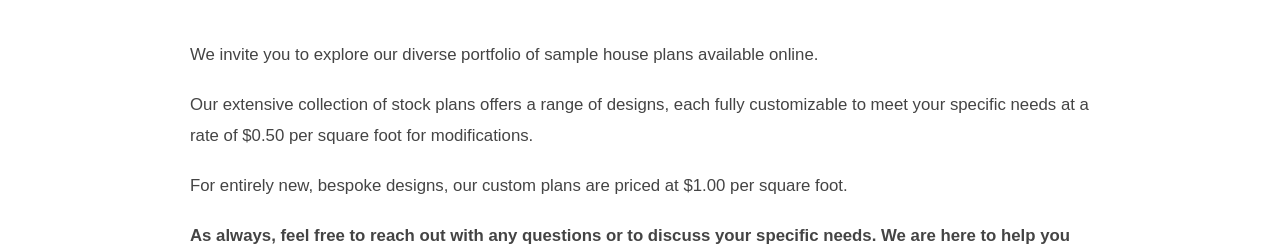
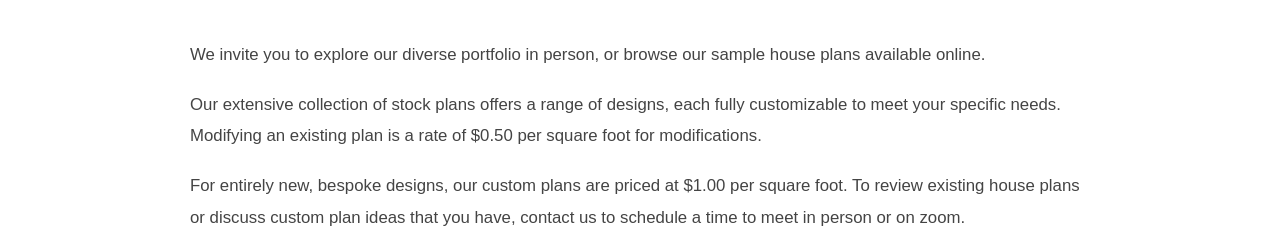
Before and after one commit to devbydesign/Jlhomedesigns, a website: page house-plan-custom.html in a window 1280 px wide. Shown: the part 570-816 px from the top of the page. Drawn offline with Linux system fonts and the light colour scheme.

Commit message:
Update house-plan-custom.html

```diff
--- a/house-plan-custom.html
+++ b/house-plan-custom.html
@@ -22,9 +22,9 @@
     <section id="plan-description">
         <div class="container">
             <h3>Custom Home Plans</h3>
-            <p>We invite you to explore our diverse portfolio of sample house plans available online.</p>
-            <p>Our extensive collection of stock plans offers a range of designs, each fully customizable to meet your specific needs at a rate of $0.50 per square foot for modifications.</p>
-            <p>For entirely new, bespoke designs, our custom plans are priced at $1.00 per square foot.</p>
+            <p>We invite you to explore our diverse portfolio  in person, or browse our sample house plans available online.</p>
+            <p>Our extensive collection of stock plans offers a range of designs, each fully customizable to meet your specific needs. Modifying an existing plan is a rate of $0.50 per square foot for modifications.</p>
+            <p>For entirely new, bespoke designs, our custom plans are priced at $1.00 per square foot. To review existing house plans or discuss custom plan ideas that you have, contact us to schedule a time to meet in person or on zoom.</p>
             <p><strong>As always, feel free to reach out with any questions or to discuss your specific needs. We are here to help you every step of the way.</strong></p>
             <a href="contact.html" class="btn">Talk with the Designer</a>
         </div>
```
